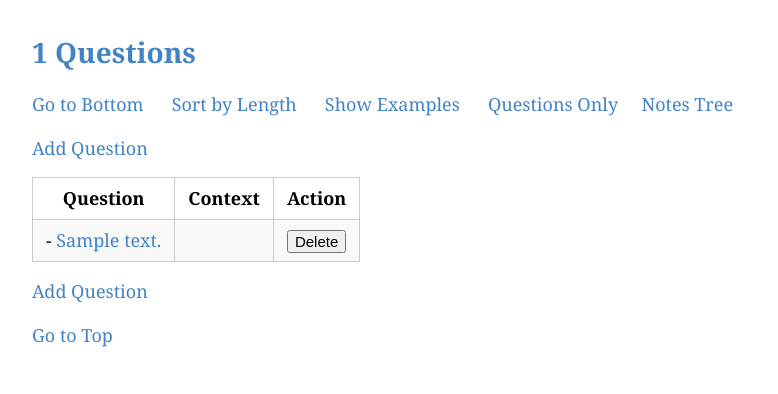
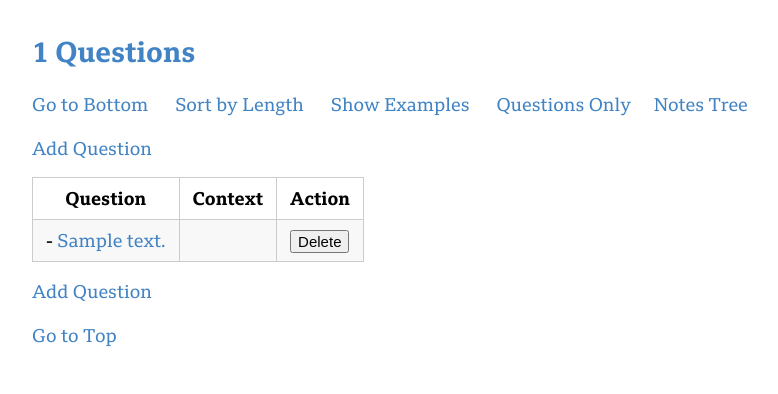
Before and after one commit to davuses/ChatGPT-dictionary, a FastAPI app: page / in a window 1280 px wide. Shown: the top 394 px of the page, without its empty margins (76-854 px from the left). Run offline with FastAPI, Linux system fonts and the light colour scheme; tables that the repository leaves empty hold one stand-in row (values such as "Sample post"); parts of the project's set-up code (start-up, migrations or seed data) failed here and were passed over; some libraries are stand-ins or nearby versions.

Commit message:
Add new font

```diff
--- a/main.py
+++ b/main.py
@@ -434,7 +434,7 @@ async def question_page(question_id: int):
                 {answer_div}
             <script>var questionId = "{question_id}"</script>
             <h2>Example:</h2>
-            <p>{markdown2.markdown(question.example or "", extras=['strike'])}</p>
+            <p>{markdown2.markdown(question.example or "", extras=['strike', 'tables'])}</p>
             <button onclick="location.href='/edit_example/{question_id}'" type="button" id="edit-example">
             Edit example</button>
             <h2>Synonyms:</h2>
--- a/static/markdown7.css
+++ b/static/markdown7.css
@@ -3,7 +3,7 @@ body {
  	following are some optional font families. Usually a family
 	is safer to choose than a specific font,
 	which may not be on the users computer		*/
-   font-family:Georgia, Palatino, serif;
+   font-family:"BBC Reith Serif", Palatino, serif;
    /    font-family:"Book Antiqua", Palatino, serif;
    /    font-family:Arial, Helvetica, sans-serif;
    /    font-family:Tahoma, Verdana, Geneva, sans-serif;
--- a/static/style.css
+++ b/static/style.css
@@ -1,3 +1,26 @@
+@font-face {
+    font-family: "BBC Reith Serif";
+    src: url("BBCReithSerif_W_Rg.woff2") format('woff');
+}
+
+@font-face {
+font-family: "BBC Reith Serif";
+src: url("BBCReithSerif_W_Bd.woff2") format('woff');
+font-weight: bold;
+}
+
+@font-face {
+font-family: "BBC Reith Serif";
+src: url("BBCReithSerif_W_BdIt.woff") format('woff');
+font-weight: bold;
+font-style: italic;
+}
+
+@font-face {
+font-family: "BBC Reith Serif";
+src: url("BBCReithSerif_W_It.woff2") format('woff');
+font-style: italic;
+}
 body {
     font-size: 19px;
     font-family: sans-serif;
```
Also changed, not shown: static/BBCReithSerif_W_Bd.woff2 (added), static/BBCReithSerif_W_BdIt.woff (added), static/BBCReithSerif_W_It.woff2 (added), static/BBCReithSerif_W_Rg.woff2 (added).
